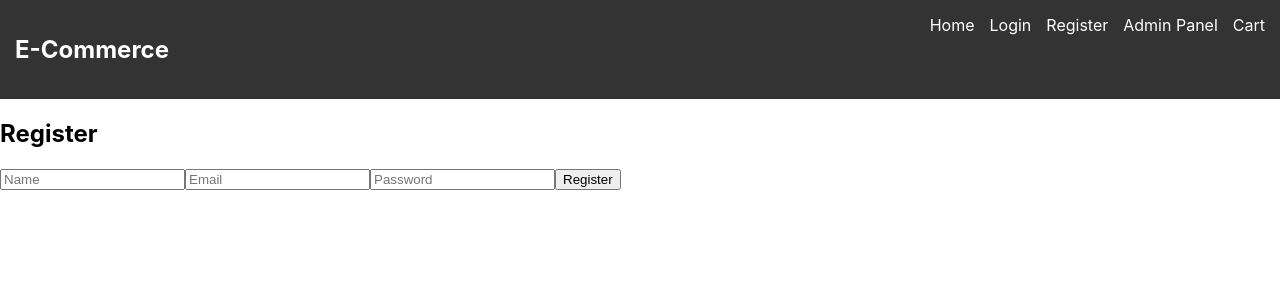
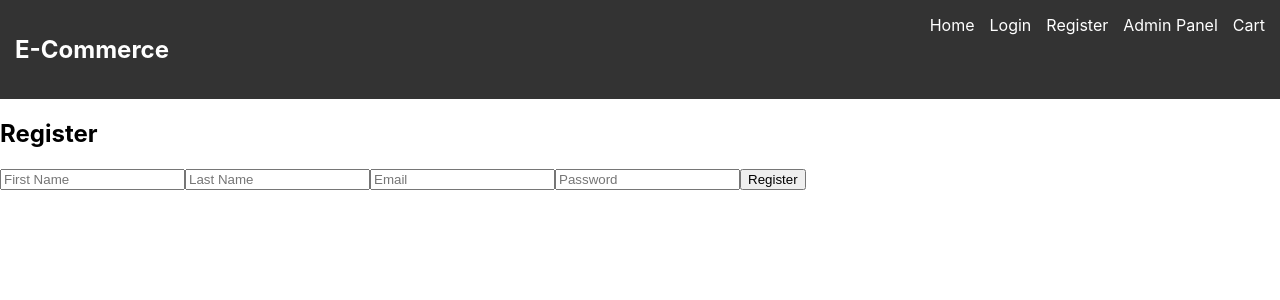
Before and after one commit to sanketjaswal/MiniMart, a React (Create React App) app in the folder frontend/: page /register in a window 1280 px wide. Shown: the top 300 px of the page. Built offline with nearby package versions, Linux system fonts and the light colour scheme.

Commit message:
login and register update

```diff
--- a/frontend/src/pages/Login.jsx
+++ b/frontend/src/pages/Login.jsx
@@ -1,5 +1,6 @@
 import React from 'react';
 import { useState, useContext } from "react";
+import { login } from '../services/authAPI';
 
 const Login = () => {
   const [email, setEmail] = useState("");
@@ -8,7 +9,25 @@ const Login = () => {
   const handleSubmit = async (e) => {
     e.preventDefault();
 
-    // API call to login user
+    try {
+        // API call to login user
+        const data = await login({ email, password });
+
+        console.log(data.data);
+
+        // Save user data in local storage
+        // localStorage.setItem('user', JSON.stringify(data));
+    } catch (error) {
+      console.error(
+        'Error Logging in user: ' +
+          (error.response?.data?.error || error.message)
+      )
+    }
+
+
+
+
+
   };
 
   return (
--- a/frontend/src/pages/Register.jsx
+++ b/frontend/src/pages/Register.jsx
@@ -1,34 +1,72 @@
-import React from 'react';
-import { useState } from "react";
-import { useNavigate } from "react-router-dom";
+import React from 'react'
+import { useState } from 'react'
+import { useNavigate } from 'react-router-dom'
+import { register } from '../services/authAPI'
 
 const Register = () => {
-  const [name, setName] = useState("");
-  const [email, setEmail] = useState("");
-  const [password, setPassword] = useState("");
-  const navigate = useNavigate();
+  const [firstName, setFirstName] = useState('')
+  const [lastName, setLastName] = useState('')
+  const [email, setEmail] = useState('')
+  const [password, setPassword] = useState('')
+  const navigate = useNavigate()
 
   const handleSubmit = async (e) => {
-    e.preventDefault();
+    e.preventDefault()
     try {
-        // Api call for registration
+      const { data } = await register({
+        firstName,
+        lastName,
+        email,
+        password,
+      })
 
-      alert("Registration successful! Please log in.");
-      navigate("/login");
+      console.log(data)
+      // Set user token in local storage for future authenticated requests
+
+      alert('Registration successful! Please log in.')
+      navigate('/login')
     } catch (error) {
-      alert("Error registering user");
+      console.error(
+        'Error registering user: ' +
+          (error.response?.data?.error || error.message)
+      )
     }
-  };
+  }
 
   return (
     <form onSubmit={handleSubmit}>
       <h2>Register</h2>
-      <input type="text" placeholder="Name" onChange={(e) => setName(e.target.value)} required />
-      <input type="email" placeholder="Email" onChange={(e) => setEmail(e.target.value)} required />
-      <input type="password" placeholder="Password" onChange={(e) => setPassword(e.target.value)} required />
+      <input
+        type="text"
+        placeholder="First Name"
+        value={firstName}
+        onChange={(e) => setFirstName(e.target.value)}
+        required
+      />
+      <input
+        type="text"
+        placeholder="Last Name"
+        value={lastName}
+        onChange={(e) => setLastName(e.target.value)}
+        required
+      />
+      <input
+        type="email"
+        placeholder="Email"
+        value={email}
+        onChange={(e) => setEmail(e.target.value)}
+        required
+      />
+      <input
+        type="password"
+        placeholder="Password"
+        value={password}
+        onChange={(e) => setPassword(e.target.value)}
+        required
+      />
       <button type="submit">Register</button>
     </form>
-  );
-};
+  )
+}
 
-export default Register;
+export default Register
```
Also changed, not shown: 2 other files (tests, documents, lock files or other folders).
